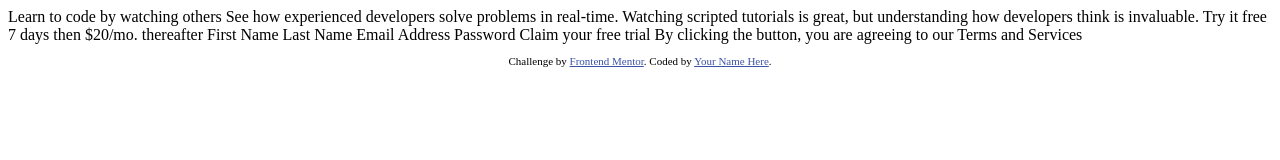
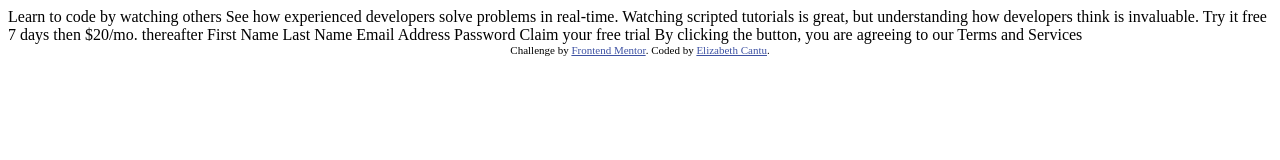
Before and after one commit to Esagecc/component_w_signup_form, a plain HTML site: page index.html in a window 1280 px wide. Drawn offline with Linux system fonts and the light colour scheme.

Commit message:
added new files and update README file

```diff
--- a/index.html
+++ b/index.html
@@ -7,12 +7,8 @@
   <link rel="icon" type="image/png" sizes="32x32" href="./images/favicon-32x32.png">
 
   <title>Frontend Mentor | Intro component with sign up form</title>
+  <link rel="stylesheet" href="style.css">
 
-  <!-- Feel free to remove these styles or customise in your own stylesheet 👍 -->
-  <style>
-    .attribution { font-size: 11px; text-align: center; }
-    .attribution a { color: hsl(228, 45%, 44%); }
-  </style>
 </head>
 <body>
 
@@ -33,10 +29,13 @@
   By clicking the button, you are agreeing to our Terms and Services
 
   <footer>
-    <p class="attribution">
+    <div class="attribution">
       Challenge by <a href="https://www.frontendmentor.io?ref=challenge" target="_blank">Frontend Mentor</a>.
-      Coded by <a href="#">Your Name Here</a>.
+      Coded by <a href="http://esagewebdev.com/" target="_blank">Elizabeth Cantu</a>.
+  </div>
     </p>
   </footer>
+
+  <script src="script.js"></script>
 </body>
 </html>
--- /dev/null
+++ b/style.css
@@ -0,0 +1,13 @@
+@import url('https://fonts.googleapis.com/css2?family=Poppins:ital,wght@0,400;0,500;0,600;1,700&display=swap');
+
+:root {
+    --red: hsl(0, 100%, 74%);
+    --green: hsl(154, 59%, 51%);
+    --blue: hsl(248, 32%, 49%);
+    --dk-blue: hsl(249, 10%, 26%);
+    --gray-blue: hsl(246, 25%, 77%);
+}
+
+
+    .attribution { font-size: 11px; text-align: center; }
+    .attribution a { color: hsl(228, 45%, 44%); }
```
Also changed, not shown: script.js (added), 1 other file.
